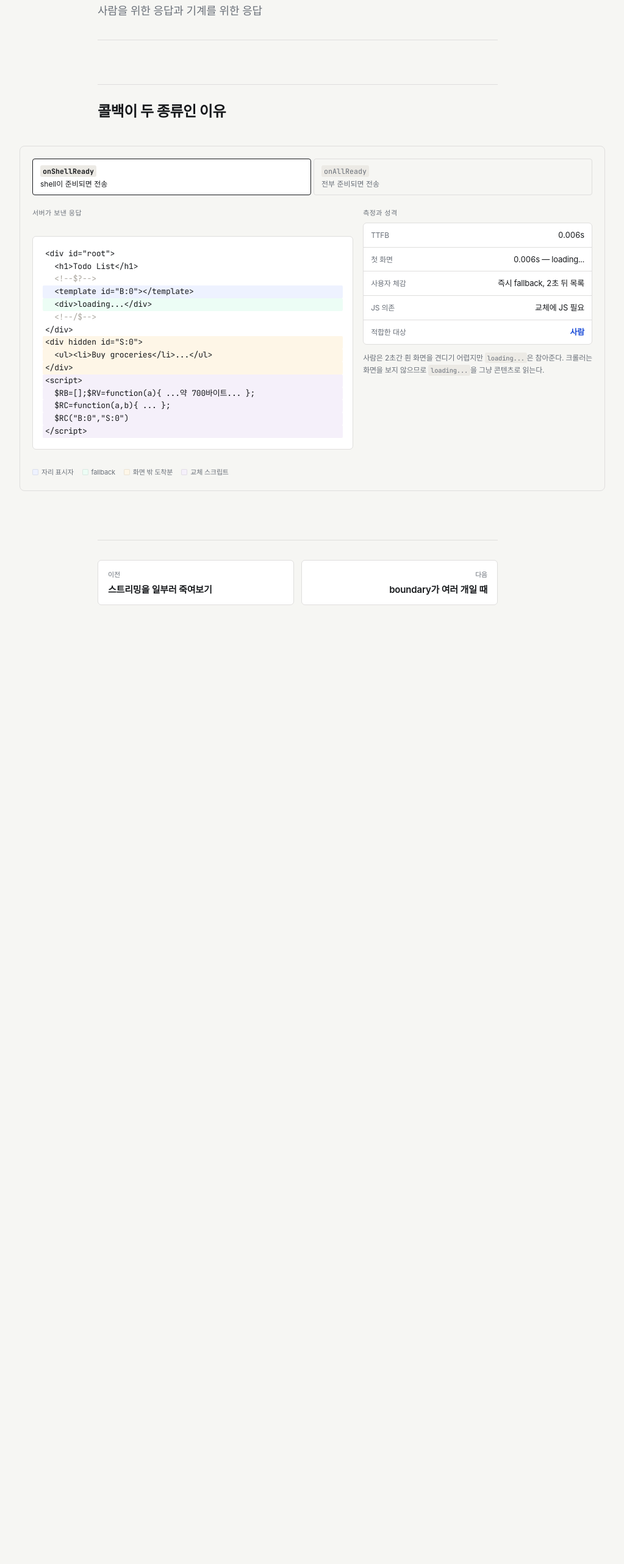
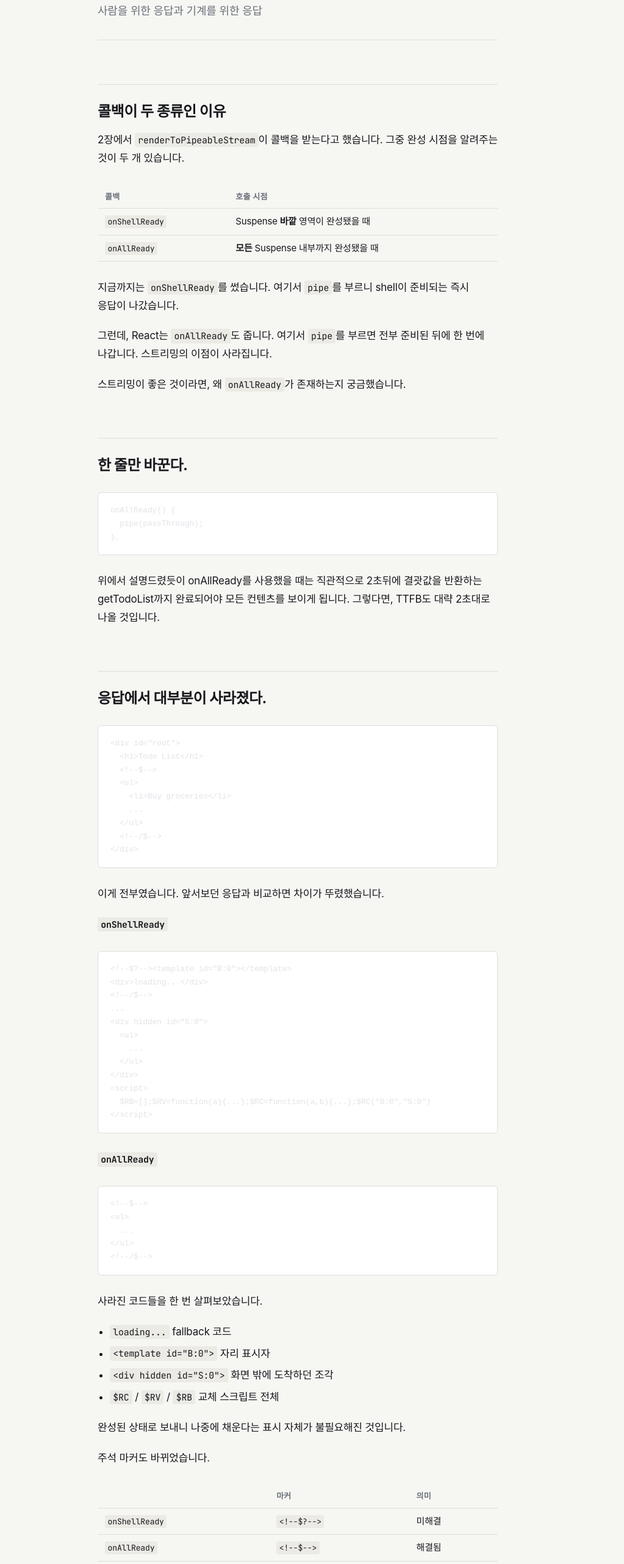
Before and after one commit to prgmr99/streaming-ssr-from-scratch, an Astro site in the folder site/: page /chapters/05-shell-vs-all in a window 1280 px wide. Shown: the part 233-2797 px from the top of the page at 61% size, without its empty margins (152-1175 px from the left). Before the commit the page ends 1353 px from the top, so only its background shows below. Built offline with nearby package versions, Linux system fonts and the light colour scheme; Astro itself is replaced by a stand-in of ours; code samples lack their colours; a web font is replaced by a local one.

Commit message:
docs: onShellReady와 onAllReady 작성

````diff
--- a/site/src/content/chapters/05-shell-vs-all.mdx
+++ b/site/src/content/chapters/05-shell-vs-all.mdx
@@ -14,6 +14,136 @@ import ReadyComparison from "../../components/ReadyComparison.tsx";
 
 ## 콜백이 두 종류인 이유
 
+2장에서 `renderToPipeableStream`이 콜백을 받는다고 했습니다.
+그중 완성 시점을 알려주는 것이 두 개 있습니다.
+
+| 콜백           | 호출 시점                              |
+| -------------- | -------------------------------------- |
+| `onShellReady` | Suspense **바깥** 영역이 완성됐을 때   |
+| `onAllReady`   | **모든** Suspense 내부까지 완성됐을 때 |
+
+지금까지는 `onShellReady`를 썼습니다.
+여기서 `pipe`를 부르니 shell이 준비되는 즉시 응답이 나갔습니다.
+
+그런데, React는 `onAllReady`도 줍니다.
+여기서 `pipe`를 부르면 전부 준비된 뒤에 한 번에 나갑니다.
+스트리밍의 이점이 사라집니다.
+
+스트리밍이 좋은 것이라면, 왜 `onAllReady`가 존재하는지 궁금했습니다.
+
+## 한 줄만 바꾼다.
+
+```typescript
+onAllReady() {
+  pipe(passThrough);
+},
+```
+
+위에서 설명드렸듯이 onAllReady를 사용했을 때는 직관적으로 2초뒤에 결괏값을 반환하는 getTodoList까지 완료되어야 모든 컨텐츠를 보이게 됩니다.
+그렇다면, TTFB도 대략 2초대로 나올 것입니다.
+
+## 응답에서 대부분이 사라졌다.
+
+```html
+<div id="root">
+  <h1>Todo List</h1>
+  <!--$-->
+  <ul>
+    <li>Buy groceries</li>
+    ...
+  </ul>
+  <!--/$-->
+</div>
+```
+
+이게 전부였습니다. 앞서보던 응답과 비교하면 차이가 뚜렸했습니다.
+
+**`onShellReady`**
+
+```html
+<!--$?--><template id="B:0"></template>
+<div>loading...</div>
+<!--/$-->
+...
+<div hidden id="S:0">
+  <ul>
+    ...
+  </ul>
+</div>
+<script>
+  $RB=[];$RV=function(a){...};$RC=function(a,b){...};$RC("B:0","S:0")
+</script>
+```
+
+**`onAllReady`**
+
+```html
+<!--$-->
+<ul>
+  ...
+</ul>
+<!--/$-->
+```
+
+사라진 코드들을 한 번 살펴보았습니다.
+
+- `loading...` fallback 코드
+- `<template id="B:0">` 자리 표시자
+- `<div hidden id="S:0">` 화면 밖에 도착하던 조각
+- `$RC` / `$RV` / `$RB` 교체 스크립트 전체
+
+완성된 상태로 보내니 나중에 채운다는 표시 자체가 불필요해진 것입니다.
+
+주석 마커도 바뀌었습니다.
+
+|                | 마커        | 의미   |
+| -------------- | ----------- | ------ |
+| `onShellReady` | `<!--$?-->` | 미해결 |
+| `onAllReady`   | `<!--$-->`  | 해결됨 |
+
 <div class="figure">
   <ReadyComparison client:visible />
 </div>
+
+## TTFB가 또 속였다.
+
+```
+TTFB: 0.013438s / Total: 2.032018s
+```
+
+2초가 나올 줄 알았는데, 0.013초가 나왔습니다.
+
+`Content-Length`가 없는 chunked 응답이라, `Response` 객체가 만들어지는 순간 헤더와 스트림 시작 신호가 먼저 나갑니다.
+curl은 그것을 첫 전송으로 계산했습니다. 실제 본문은 2초 뒤에 오는데도 말입니다.
+
+브라우저로 열어보면 2초간 흰 화면이 명확하게 보입니다.
+
+4장에서도 보았지만, TTFB는 스트리밍 여부를 판정하는데 쓸 수 없다고 판단이 됩니다.
+
+믿을 수 있는 것은 두 가지입니다.
+
+- 응답 원문에 fallback과 교체 스크립트가 있는가
+- 화면에 첫 컨텐츠가 언제 뜨는가
+
+## 그러면 onAllReady는 왜 존재하는가
+
+|             | `onShellReady`     | `onAllReady`  |
+| ----------- | ------------------ | ------------- |
+| 사용자 체감 | 6ms에 `loading...` | 2초간 흰 화면 |
+| 응답 크기   | 큼                 | 작음          |
+| fallback    | 있음               | 없음          |
+| JS 의존     | 교체에 필요        | 불필요        |
+
+검색엔진 크롤러는 JS를 실행하지 않거나 늦게 실행합니다.
+`onShellReady` 응답을 받으면 `loading...`을 컨텐츠로 인식할 수 있는 문제가 있습니다.
+반면, `onAllReady`는 완성된 HTML을 전달하기 때문에 문제가 될 일은 없습니다.
+
+정적 사이트 생성도 마찬가지입니다.
+빌드 타임에 HTML 파일로 저장하는 것이 목적이니 스트리밍은 의미가 없습니다.
+
+한 문장으로 정리하면 이렇습니다.
+
+> `onShellReady`는 사람을 위한 것, `onALLReady`는 기계를 위한 것
+
+사람은 2초간 흰 화면을 견디기 어렵지만 `loading...`은 참아줍니다.
+크롤러는 화면을 보지 않으므로 `loading...`을 그냥 콘텐츠로 읽습니다.
````
